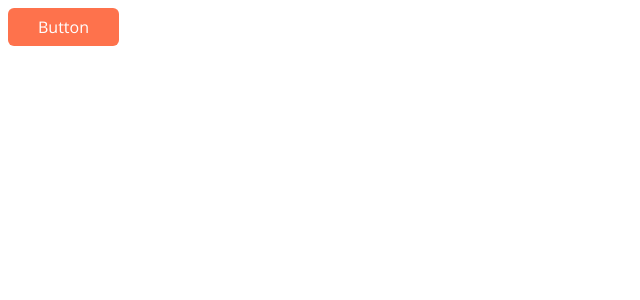
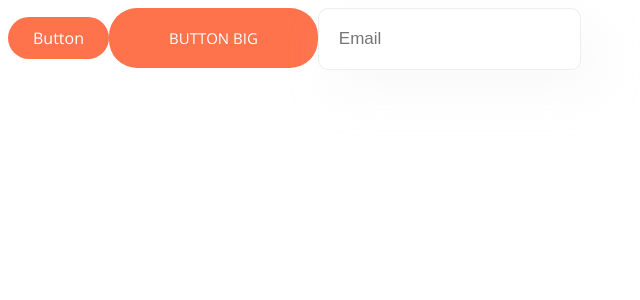
Before and after one commit to se3rik/food-service, a React (Vite) app: page / in a window 1280 px wide. Shown: the top 300 px of the page, without its empty margins (0-640 px from the left). Built offline with nearby package versions, Linux system fonts and the light colour scheme.

Commit message:
feat: Button styles && Input component

```diff
--- a/src/App.tsx
+++ b/src/App.tsx
@@ -1,10 +1,13 @@
 import Button from './components/Button/Button';
+import Input from './components/Input/Input';
 
 function App() {
 
 	return (
 		<>
 			<Button onClick={() => console.log('Clicked')}>Button</Button>
+			<Button appearence='big' onClick={() => console.log('Clicked')}>Button BIG</Button>
+			<Input placeholder='Email' />
 		</>
 	);
 }
--- a/src/components/Button/Button.module.css
+++ b/src/components/Button/Button.module.css
@@ -1,12 +1,23 @@
 .button {
-  border-radius: 6px;
-  padding: 8px 30px;
 	font-family: inherit;
+	font-style: normal;
+	font-weight: 400;
 	cursor: pointer;
 	transition: background 0.25s;
+	border: none;
+	border-radius: 28px;
+	color: var(--white-color);
+}
+
+.small {
 	font-size: 16px;
-  border: none;
-  color: var(--white-color);
+	padding: 10px 25px;
+}
+
+.big {
+	font-size: 15px;
+	text-transform: uppercase;
+	padding: 20px 60px;
 }
 
 .accent:hover {
--- a/src/components/Button/Button.props.ts
+++ b/src/components/Button/Button.props.ts
@@ -2,4 +2,5 @@
 
 export interface ButtonProps extends ButtonHTMLAttributes<HTMLButtonElement> {
   children: ReactNode;
+  appearence?: 'big' | 'small';
 }
--- a/src/components/Button/Button.tsx
+++ b/src/components/Button/Button.tsx
@@ -4,10 +4,13 @@
 
 import type { ButtonProps } from './Button.props';
 
-function Button({ children, className, ...props }: ButtonProps) {
+function Button({ children, className, appearence = 'small', ...props }: ButtonProps) {
 	return (
 		<button
-			className={cn(styles['button'], styles['accent'], className)}
+			className={cn(styles['button'], styles['accent'], className, {
+				[styles['small']]: appearence === 'small',
+				[styles['big']]: appearence === 'big'
+			})}
 			{...props}
 		>
 			{children}
--- /dev/null
+++ b/src/components/Input/Input.module.css
@@ -0,0 +1,11 @@
+.input {
+	font-size: 17px;
+	font-style: normal;
+	font-weight: 400;
+	padding: 20px;
+	color: var(--text-color);
+	border: 1px solid #EEE;
+	border-radius: 10px;
+	background: #FFF;
+	box-shadow: 15px 20px 45px 0px rgba(233, 233, 233, 0.25);
+}
--- /dev/null
+++ b/src/components/Input/Input.props.ts
@@ -0,0 +1,6 @@
+import type { InputHTMLAttributes } from 'react';
+
+export interface InputProps extends InputHTMLAttributes<HTMLInputElement> {
+	isValid?: boolean,
+	className?: string,
+}
--- /dev/null
+++ b/src/components/Input/Input.tsx
@@ -0,0 +1,21 @@
+import { forwardRef } from 'react';
+import cn from 'classnames';
+
+import styles from './Input.module.css';
+
+import type { InputProps } from './Input.props';
+
+const Input = forwardRef<HTMLInputElement, InputProps>(function Input({ className, isValid = true, ...props }, ref) {
+
+	return (
+		<input
+			{...props}
+			ref={ref}
+			className={cn(styles['input'], className, {
+				[styles['invalid']]: !isValid
+			})}
+		/>
+	);
+});
+
+export default Input;
```
Lines whose indentation alone changed are shown as unchanged.
